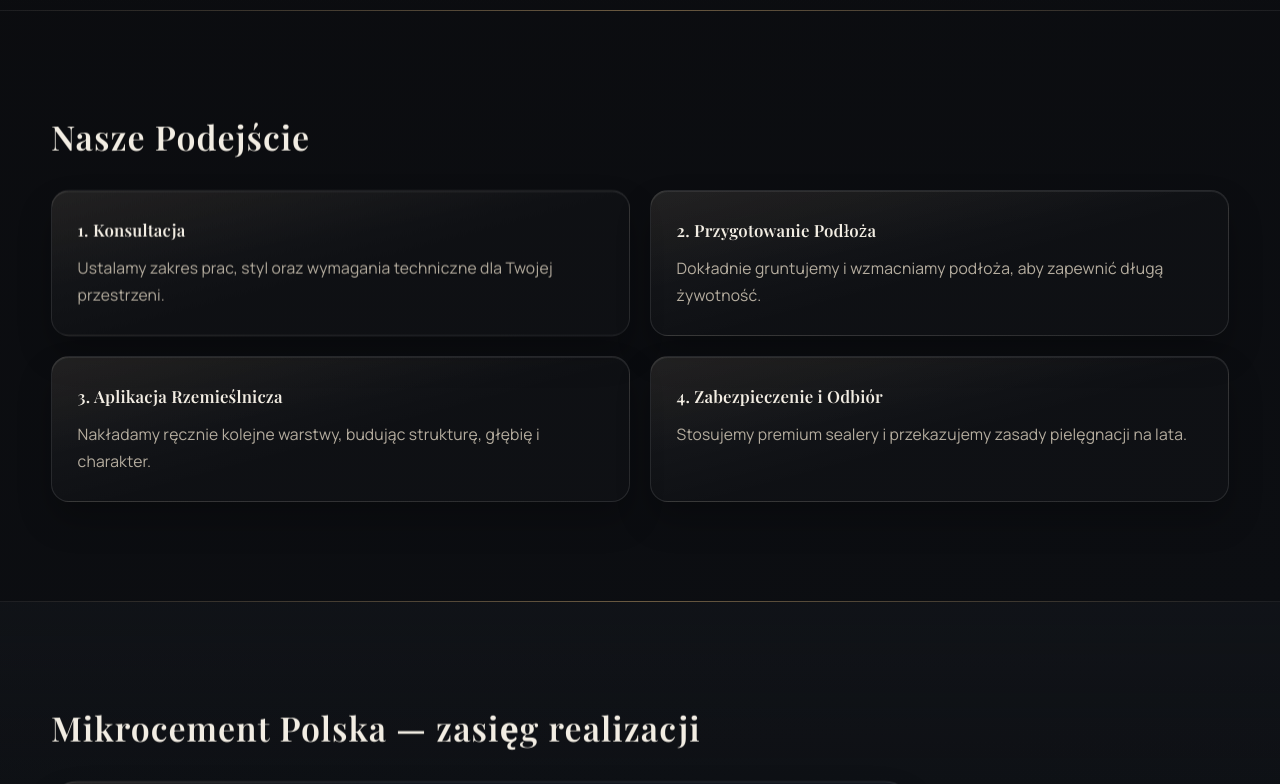
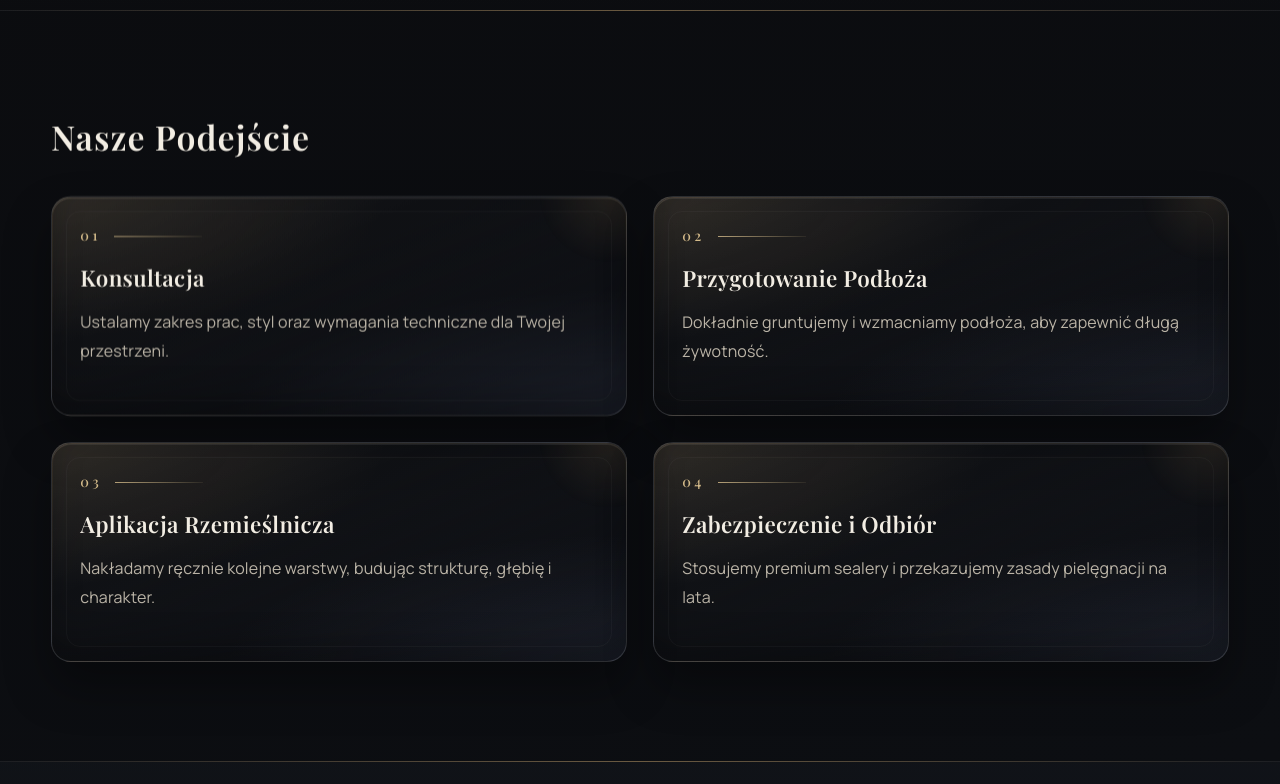
Before and after one commit to VitaliySkochko/mikrocement, a React (Vite) app: page / in a window 1280 px wide. Shown: the part 3260-4044 px from the top of the page. Built offline with nearby package versions, Linux system fonts and the light colour scheme.

Commit message:
Redesign premium styling for approach cards

```diff
--- /dev/null
+++ b/src/components/sections/ApproachSection.css
@@ -0,0 +1,155 @@
+.approach-section {
+  isolation: isolate;
+}
+
+.approach-grid {
+  display: grid;
+  grid-template-columns: repeat(2, minmax(0, 1fr));
+  gap: clamp(1rem, 2vw, 1.7rem);
+  margin-top: clamp(1.4rem, 2.5vw, 2rem);
+}
+
+.approach-card {
+  --approach-border: rgba(255, 255, 255, 0.12);
+  --approach-border-glow: rgba(201, 162, 102, 0.14);
+  position: relative;
+  overflow: hidden;
+  border-radius: calc(var(--radius-md) + 2px);
+  border: 1px solid var(--approach-border);
+  padding: clamp(1.3rem, 2.2vw, 1.95rem);
+  min-height: 220px;
+  background:
+    radial-gradient(130% 145% at 0% 0%, rgba(201, 162, 102, 0.12), transparent 45%),
+    radial-gradient(120% 100% at 100% 100%, rgba(84, 94, 120, 0.18), transparent 58%),
+    linear-gradient(158deg, rgba(255, 255, 255, 0.06) 0%, rgba(255, 255, 255, 0.02) 36%, rgba(14, 16, 22, 0.84) 100%);
+  box-shadow:
+    0 24px 46px rgba(0, 0, 0, 0.34),
+    0 2px 0 rgba(255, 255, 255, 0.07) inset,
+    0 -18px 30px rgba(0, 0, 0, 0.25) inset;
+  transition:
+    transform 360ms cubic-bezier(0.22, 1, 0.36, 1),
+    box-shadow 360ms cubic-bezier(0.22, 1, 0.36, 1),
+    border-color 300ms ease;
+}
+
+.approach-card::before,
+.approach-card::after {
+  content: '';
+  position: absolute;
+  pointer-events: none;
+}
+
+.approach-card::before {
+  inset: 0;
+  border-radius: inherit;
+  border: 1px solid var(--approach-border-glow);
+  mask: linear-gradient(165deg, black, transparent 68%);
+  opacity: 0.72;
+}
+
+.approach-card::after {
+  inset: 14px;
+  border-radius: calc(var(--radius-md) - 4px);
+  border: 1px solid rgba(255, 255, 255, 0.05);
+  opacity: 0.65;
+}
+
+.approach-card-glow {
+  position: absolute;
+  width: 140px;
+  height: 140px;
+  top: -74px;
+  right: -52px;
+  border-radius: 50%;
+  background: radial-gradient(circle, rgba(201, 162, 102, 0.25), rgba(201, 162, 102, 0) 72%);
+  filter: blur(0.5px);
+  opacity: 0.45;
+  transition: transform 420ms ease, opacity 360ms ease;
+}
+
+.approach-card-header {
+  position: relative;
+  z-index: 1;
+  display: flex;
+  align-items: center;
+  gap: 0.8rem;
+  margin-bottom: 1.05rem;
+}
+
+.approach-card-step {
+  font-family: 'Playfair Display', Georgia, serif;
+  font-size: 0.88rem;
+  letter-spacing: 0.25em;
+  color: rgba(228, 201, 148, 0.92);
+  text-transform: uppercase;
+}
+
+.approach-card-line {
+  width: clamp(48px, 9vw, 88px);
+  height: 1px;
+  background: linear-gradient(90deg, rgba(228, 201, 148, 0.75), rgba(228, 201, 148, 0.08));
+}
+
+.approach-card h3,
+.approach-card p {
+  position: relative;
+  z-index: 1;
+}
+
+.approach-card h3 {
+  margin: 0;
+  font-family: 'Playfair Display', Georgia, serif;
+  font-size: clamp(1.16rem, 2.2vw, 1.4rem);
+  line-height: 1.28;
+  letter-spacing: 0.015em;
+  font-weight: 560;
+  text-wrap: balance;
+}
+
+.approach-card p {
+  margin: 0.92rem 0 0;
+  color: color-mix(in srgb, var(--muted) 92%, #fff 8%);
+  line-height: 1.8;
+  font-size: clamp(0.95rem, 1.4vw, 1rem);
+  max-width: 54ch;
+}
+
+.approach-card-offset {
+  transform: translateY(20px);
+}
+
+.approach-card:hover {
+  transform: translateY(-8px);
+  border-color: rgba(201, 162, 102, 0.4);
+  box-shadow:
+    0 34px 56px rgba(0, 0, 0, 0.42),
+    0 2px 0 rgba(255, 255, 255, 0.1) inset,
+    0 -18px 30px rgba(0, 0, 0, 0.23) inset,
+    0 0 0 1px rgba(201, 162, 102, 0.13);
+}
+
+.approach-card:hover .approach-card-glow {
+  opacity: 0.8;
+  transform: translate(-10px, 10px) scale(1.08);
+}
+
+.approach-card-offset:hover {
+  transform: translateY(12px);
+}
+
+@media (max-width: 980px) {
+  .approach-grid {
+    grid-template-columns: 1fr;
+  }
+
+  .approach-card,
+  .approach-card-offset,
+  .approach-card-offset:hover,
+  .approach-card:hover {
+    transform: none;
+  }
+
+  .approach-card {
+    min-height: 0;
+  }
+}
--- a/src/components/sections/ApproachSection.jsx
+++ b/src/components/sections/ApproachSection.jsx
@@ -1,14 +1,46 @@
 import React from 'react';
 import { Section } from '../layout/Section';
-import { Card } from '../ui/Card';
+import './ApproachSection.css';
+
+function getStepNumber(title, fallbackIndex) {
+  const match = title.match(/^\s*(\d+)\s*[.)-]?\s*/);
+
+  if (match) {
+    return String(match[1]).padStart(2, '0');
+  }
+
+  return String(fallbackIndex + 1).padStart(2, '0');
+}
+
+function removeStepPrefix(title) {
+  return title.replace(/^\s*\d+\s*[.)-]?\s*/, '').trim();
+}
 
 export function ApproachSection({ approach }) {
   return (
-    <Section id="approach" title={approach.title}>
-      <div className="grid grid-2">
-        {approach.steps.map((step, index) => (
-          <Card key={step.title} title={step.title} text={step.text} className={index % 2 ? 'card-offset' : ''} delay={index * 85} />
-        ))}
+    <Section id="approach" title={approach.title} className="approach-section">
+      <div className="approach-grid">
+        {approach.steps.map((step, index) => {
+          const stepNumber = getStepNumber(step.title, index);
+          const stepTitle = removeStepPrefix(step.title);
+
+          return (
+            <article
+              key={step.title}
+              className={`approach-card reveal ${index % 2 ? 'approach-card-offset' : ''}`.trim()}
+              data-reveal
+              style={{ '--reveal-delay': `${index * 95}ms` }}
+            >
+              <div className="approach-card-glow" aria-hidden="true" />
+              <div className="approach-card-header">
+                <span className="approach-card-step">{stepNumber}</span>
+                <span className="approach-card-line" aria-hidden="true" />
+              </div>
+              <h3>{stepTitle}</h3>
+              <p>{step.text}</p>
+            </article>
+          );
+        })}
       </div>
     </Section>
   );
```
